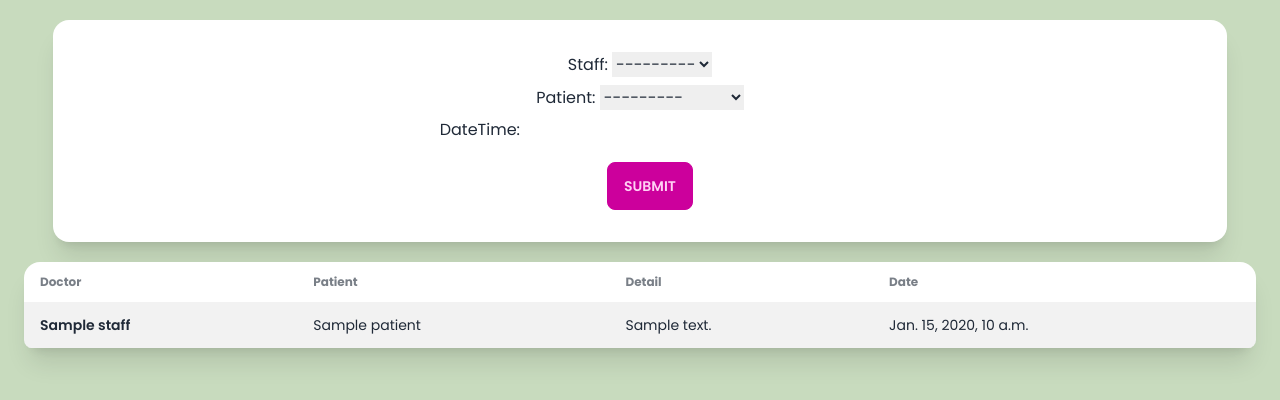
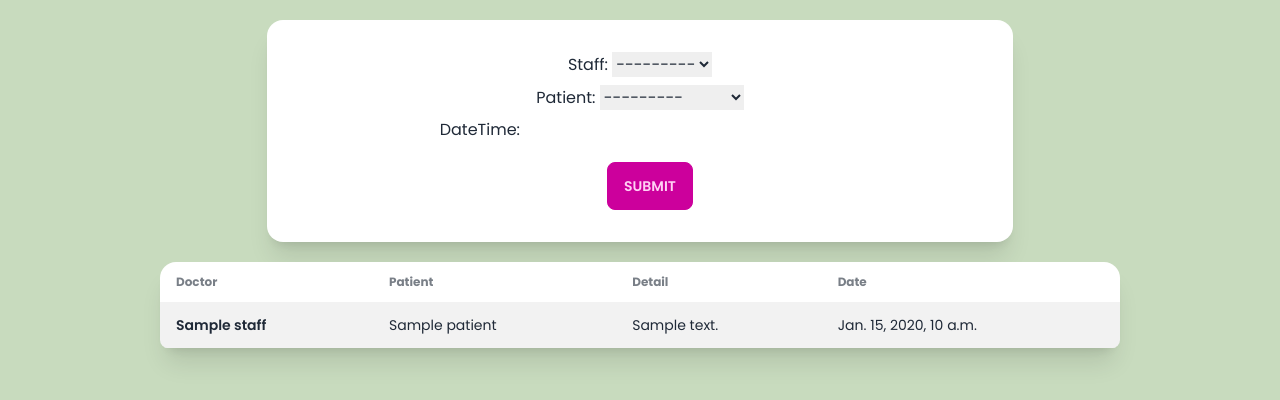
Before and after one commit to ReggieReo/MaiChaiNaHH-Hospital, a Django app: page /appointment in a window 1280 px wide. Shown: the part 68-468 px from the top of the page. Run offline with Django 4.2, Linux system fonts and the light colour scheme; tables that the repository leaves empty hold one stand-in row (Sample ...); some libraries are stand-ins or nearby versions.

Commit message:
change size element

```diff
--- a/db/filters.py
+++ b/db/filters.py
@@ -51,11 +51,17 @@ class AccountingFilter(django_filters.FilterSet):
     balance = django_filters.NumberFilter(field_name="balance", label="Balance",
                                           widget=forms.TextInput(
                                               attrs={"class": "input input-bordered w-full max-w-xs mx-auto my-4 input-sm"}))
-    date = django_filters.DateFilter(field_name="date", label="Date", widget=forms.TextInput(
-        attrs={"class": "input input-bordered w-full max-w-xs mx-auto my-4 input-sm"}))
     hospital = django_filters.ModelChoiceFilter(queryset=Hospital.objects.all(), label="Hospital")
     patient__name = django_filters.CharFilter(lookup_expr="icontains", label="Patient's Name", widget=forms.TextInput(
         attrs={"class": "input input-bordered w-full max-w-xs mx-auto my-4 input-sm"}))
+    date = django_filters.DateFilter(
+        field_name="date",
+        label="Date",
+        widget=forms.DateInput(
+            attrs={"class": "input input-bordered w-full max-w-xs mx-auto my-4 input-sm"},
+        ),
+        input_formats=["%d-%m-%Y", "%Y-%m-%d", "%d/%m/%Y", "%Y/%m/%d"],  # Add the desired date formats
+    )
 
     class Meta:
         model = Accounting
--- a/db/templates/db/appointment.html
+++ b/db/templates/db/appointment.html
@@ -10,7 +10,7 @@
 <body>
 {% include "base.html" %}
     <form hx-get="{% url "db:appointment" %}" hx-target='body'  hx-trigger="input delay:500ms, change delay:500ms">
-        <div class="card w-11/12 bg-base-100 shadow-xl mx-auto mt-5 text-center">
+        <div class="card w-7/12 bg-base-100 shadow-xl mx-auto mt-5 text-center">
             <div class="card-body items-center text-center">
                 {{ form.as_p }}
             <input type="submit" value="Submit" class="btn btn-active btn-secondary ml-5 mt-3"/>
@@ -18,7 +18,7 @@
           </div>
     </form>
 <div class="flex justify-center items-center mt-5">
-    <div class="overflow-x-24 card w-full mx-6 bg-base-100 shadow-xl">
+    <div class="overflow-x-24 card w-9/12 mx-6 bg-base-100 shadow-xl">
         <div class="table-container max-h-96 overflow-y-auto rounded-lg">
             <table class="table">
                 <thead>
--- a/db/templates/db/medicine.html
+++ b/db/templates/db/medicine.html
@@ -8,7 +8,7 @@
 {% block content %}
 {% include "base.html" %}
     <form hx-get="{% url "db:medicine" %}" hx-target='body'  hx-trigger="input delay:500ms, change delay:500ms">
-        <div class="card w-ึ/12 bg-base-100 shadow-xl mx-auto mt-5 text-center">
+        <div class="card w-8/12 bg-base-100 shadow-xl mx-auto mt-5 text-center">
             <div class="card-body items-center text-center">
               <h2 class="card-title">Medicine {{ form.medicine__name }}</h2>
                 <h2 class="card-title">Department {{ form.prescription__staff__department__name }}</h2>
--- a/db/templates/db/patient.html
+++ b/db/templates/db/patient.html
@@ -24,7 +24,7 @@
           </div>
     </form>
     <div class="flex justify-center items-center mt-5">
-        <div class="overflow-x-24 card w-full mx-6 bg-base-100 shadow-xl">
+        <div class="overflow-x-24 card w-10/12 mx-6 bg-base-100 shadow-xl">
           <div class="table-container max-h-96 overflow-y-auto rounded-lg">
     <table class="table">
         <thead>
```
